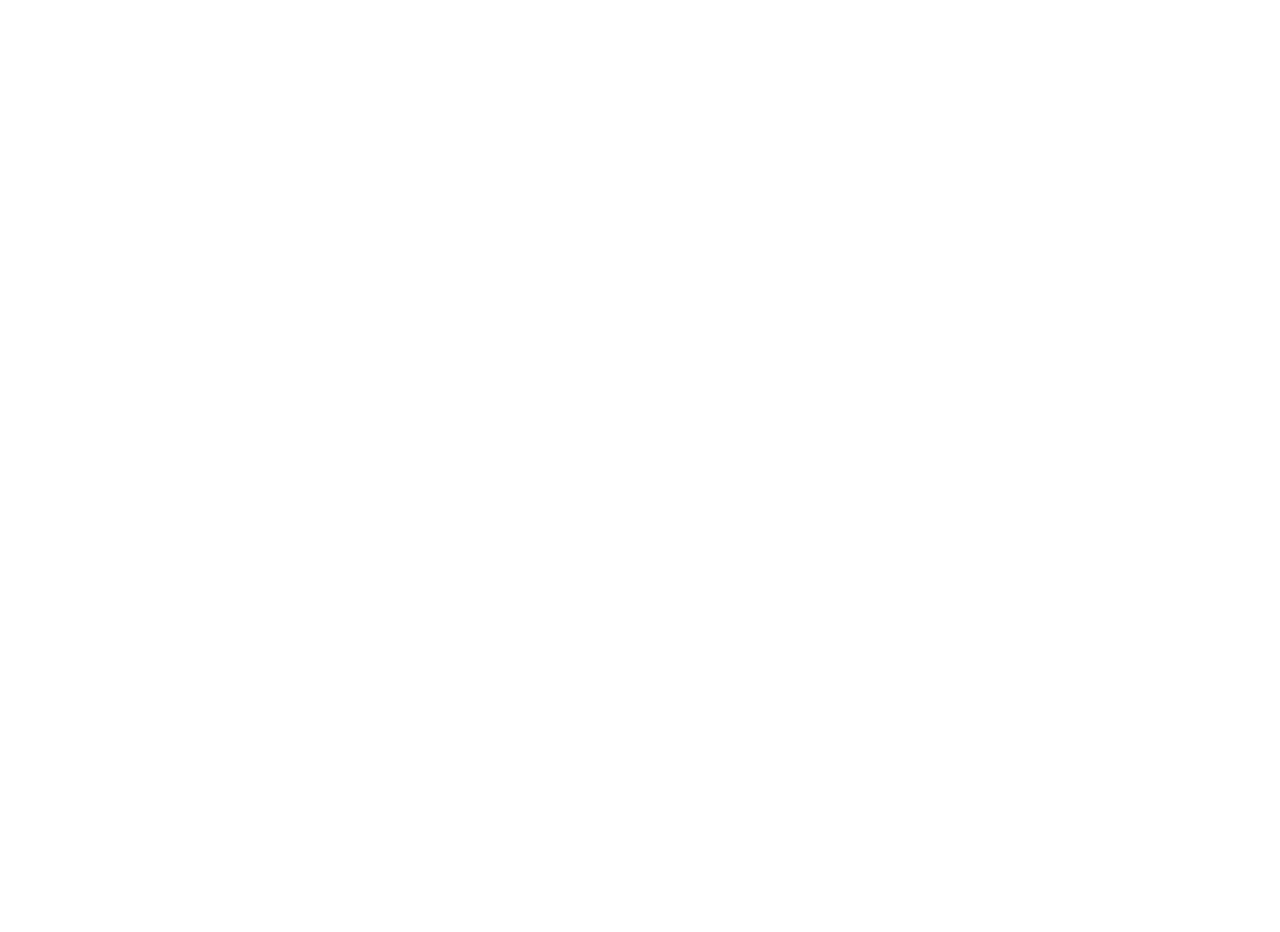
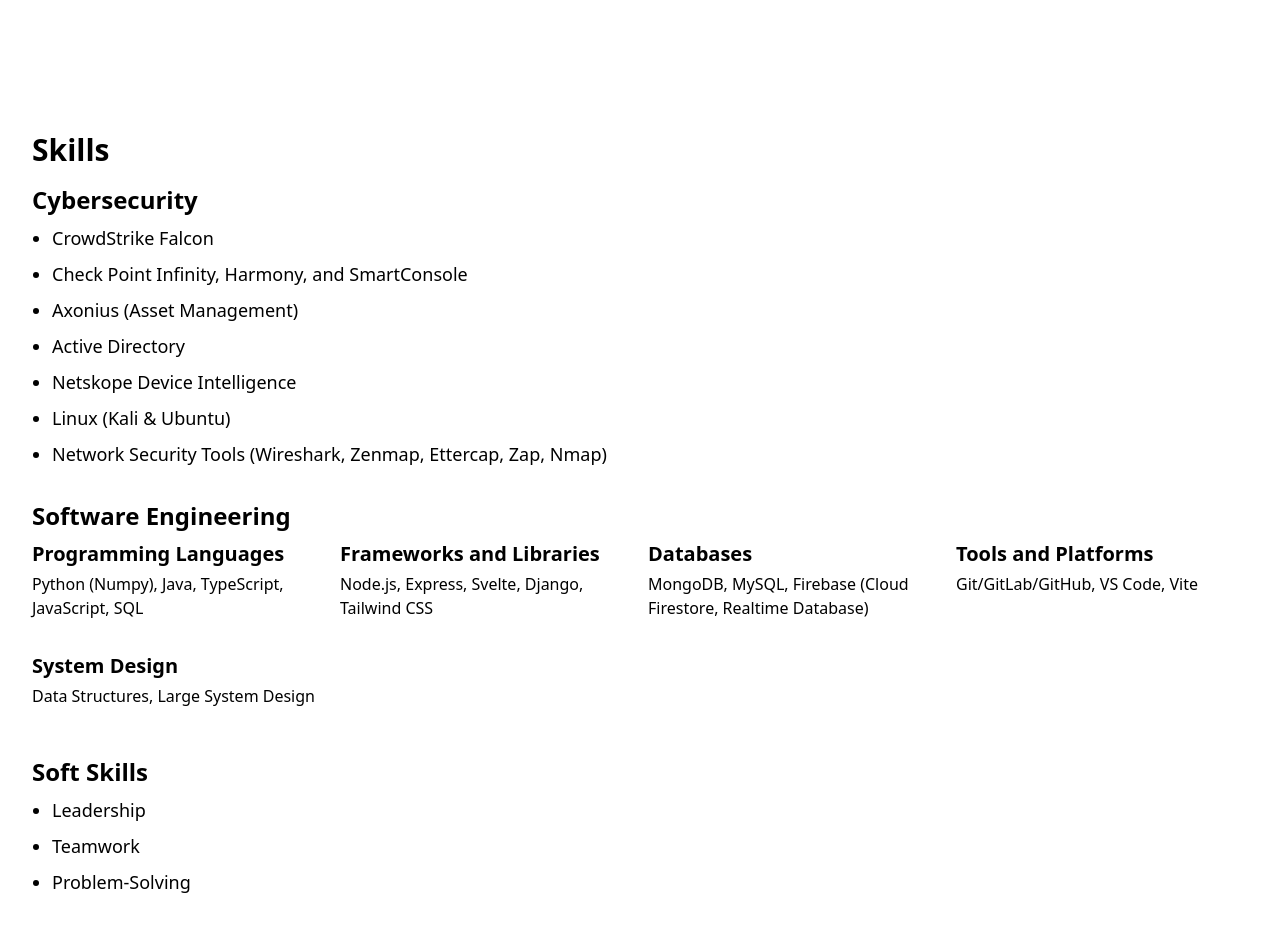
Before and after one commit to Manue1C/mypage, a Svelte app in the folder my-project/: page / in a window 1280 px wide. Shown: the part 2300-3232 px from the top of the page. Built offline with nearby package versions, Linux system fonts and the light colour scheme.

Commit message:
added content to skills section

```diff
--- a/my-project/src/Skills.svelte
+++ b/my-project/src/Skills.svelte
@@ -0,0 +1,69 @@
+<script lang="ts">
+    // Any necessary script logic
+  </script>
+
+  <div class="container mx-auto p-8">
+    <h2 class="text-3xl font-bold mb-4">Skills</h2>
+
+    <!-- Cybersecurity Skills -->
+    <div class="mb-8">
+      <h3 class="text-2xl font-bold mb-2">Cybersecurity</h3>
+      <ul class="list-disc pl-5">
+        <li class="text-lg mb-2">CrowdStrike Falcon</li>
+        <li class="text-lg mb-2">Check Point Infinity, Harmony, and SmartConsole</li>
+        <li class="text-lg mb-2">Axonius (Asset Management)</li>
+        <li class="text-lg mb-2">Active Directory</li>
+        <li class="text-lg mb-2">Netskope Device Intelligence</li>
+        <li class="text-lg mb-2">Linux (Kali & Ubuntu)</li>
+        <li class="text-lg mb-2">Network Security Tools (Wireshark, Zenmap, Ettercap, Zap, Nmap)</li>
+        <!-- More cybersecurity skills -->
+      </ul>
+    </div>
+
+    <!-- Software Engineering Skills -->
+    <div class="mb-8">
+      <h3 class="text-2xl font-bold mb-2">Software Engineering</h3>
+      <div class="grid grid-cols-2 md:grid-cols-4 gap-4">
+        <!-- Programming Languages -->
+        <div class="mb-4">
+          <h4 class="text-xl font-semibold mb-1">Programming Languages</h4>
+          <p>Python (Numpy), Java, TypeScript, JavaScript, SQL</p>
+        </div>
+
+        <!-- Frameworks and Libraries -->
+        <div class="mb-4">
+          <h4 class="text-xl font-semibold mb-1">Frameworks and Libraries</h4>
+          <p>Node.js, Express, Svelte, Django, Tailwind CSS</p>
+        </div>
+
+        <!-- Databases -->
+        <div class="mb-4">
+          <h4 class="text-xl font-semibold mb-1">Databases</h4>
+          <p>MongoDB, MySQL, Firebase (Cloud Firestore, Realtime Database)</p>
+        </div>
+
+        <!-- Tools and Platforms -->
+        <div class="mb-4">
+          <h4 class="text-xl font-semibold mb-1">Tools and Platforms</h4>
+          <p>Git/GitLab/GitHub, VS Code, Vite</p>
+        </div>
+
+        <!-- System Design -->
+        <div class="mb-4">
+          <h4 class="text-xl font-semibold mb-1">System Design</h4>
+          <p>Data Structures, Large System Design</p>
+        </div>
+      </div>
+    </div>
+
+    <!-- Soft Skills -->
+    <div class="mb-8">
+      <h3 class="text-2xl font-bold mb-2">Soft Skills</h3>
+      <ul class="list-disc pl-5">
+        <li class="text-lg mb-2">Leadership</li>
+        <li class="text-lg mb-2">Teamwork</li>
+        <li class="text-lg mb-2">Problem-Solving</li>
+        <!-- More soft skills -->
+      </ul>
+    </div>
+  </div>
```
